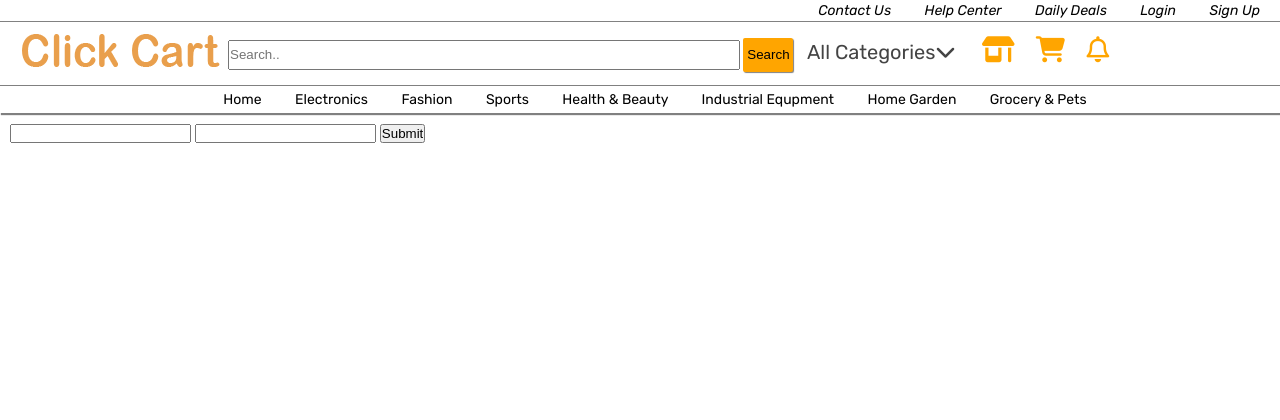
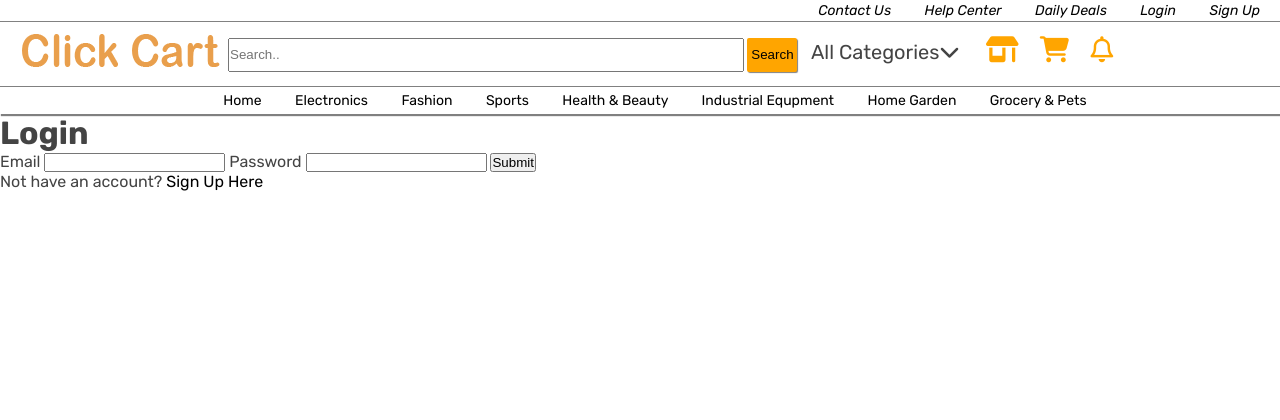
Before and after one commit to lahiruudayakumara/ClickCart, a PHP site: page /login.php in a window 1280 px wide. Shown: the top 420 px of the page. Run offline with PHP 8.4, Linux system fonts and the light colour scheme.

Commit message:
Update login.php

```diff
--- a/login.php
+++ b/login.php
@@ -1,151 +1,39 @@
-<?php
-
-	session_start();
-
-	include './conn.php';
-
-	if(isset($_SESSION['seller_login'])) {
-
-		?>
 <!DOCTYPE html>
 <html lang="en">
 <head>
     <meta charset="UTF-8">
     <meta http-equiv="X-UA-Compatible" content="IE=edge">
     <meta name="viewport" content="width=device-width, initial-scale=1.0">
-		    <title>Click Cart</title>
+    <title>Login Page</title>
+    <link rel="stylesheet" href="./css/header.css">
 	<link rel="stylesheet" href="./css/style.css">
     <link href="https://fonts.googleapis.com/css2?family=Fredoka:wght@300;400;500;600;700&family=Oswald:wght@200&family=Rubik:ital,wght@0,300;0,400;0,500;0,600;0,700;0,800;0,900;1,300;1,400;1,500;1,600;1,700;1,800;1,900&display=swap" rel="stylesheet">
     <link rel="stylesheet" href="https://cdnjs.cloudflare.com/ajax/libs/font-awesome/6.4.0/css/all.min.css" integrity="sha512-iecdLmaskl7CVkqkXNQ/ZH/XLlvWZOJyj7Yy7tcenmpD1ypASozpmT/E0iPtmFIB46ZmdtAc9eNBvH0H/ZpiBw==" crossorigin="anonymous" referrerpolicy="no-referrer" />
 </head>
+
 <body>
-		    <?php include "./header.php" ?>
-		    <div style="margin:10px;">
+
+    <!-- Header -->
+	<?php include './header.php'; ?>
+
+    <!-- Login form -->
+    <div class="login-box">
+      <h1>Login</h1>
         <form>
-		    		<input type="text" name="username">
-		    		<input type="text" name="password">
-		    		<input type="submit" name="submit">
-		    	</form>
+            <label>Email</label>
+            <input type="email" placeholder="" />
+            <label>Password</label>
+            <input type="password" placeholder="" />
+            <input type="button" value="Submit" />
+      <closeform></closeform></form>
     </div>
-		    <?php include "./footer.php" ?>
-		</body>
-		</html>
-		<?php
+    <p class="para-2">
+      Not have an account? <a href="signup.html">Sign Up Here</a>
+    </p>
 
-	} else {
-
-			if (isset($_POST['submit'])) {
-			    $email = $_POST['email'];
-			    $password = $_POST['password'];
-
-			    $sql = "SELECT * FROM seller WHERE email='$email' AND password='$password'";
-			    $result = mysqli_query($con, $sql);
-			    $row_count = mysqli_num_rows($result);
-
-			    if ($row_count == 1) {
-			        // Fetch the row data
-			        $row = mysqli_fetch_assoc($result);
-
-			        // Access specific column values
-			        $sellerID = $row['seller_ID'];
-			        // ...
-
-			        // Seller login successful
-			        $_SESSION['user_role'] = 'seller';
-			        $_SESSION['seller_ID'] = $sellerID;
-			        header("Location: seller_dashboard.php"); // Redirect to seller dashboard page
-			        exit();
-			    }
-
-			    // Query the Buyers table
-			    $sql = "SELECT * FROM buyer WHERE email='$username' AND password='$password'";
-			    $result = mysqli_query($con, $sql);
-			    $row_count = mysqli_num_rows($result);
-
-			    if ($row_count == 1) {
-			        // Fetch the row data
-			        $row = mysqli_fetch_assoc($result);
-
-			        // Access specific column values
-			        $buyerID = $row['buyerID'];
-			        $buyerName = $row['buyerName'];
-			        // ...
-
-			        // Buyer login successful
-			        $_SESSION['user_role'] = 'buyer';
-			        $_SESSION['username'] = $username;
-			        header("Location: buyer_dashboard.php"); // Redirect to buyer dashboard page
-			        exit();
-			    }
-
-			    if ($row_count == 1 ) {
-
-			    } else {
-			    	$erro = "Invalid username or password";
-			    }
-
-
-
-			}
-
-
-/*
-		include './conn.php';
-		if ($_SERVER['REQUEST_METHOD'] === 'POST') {
-
-			$email = $_POST['email'];
-			$password = $_POST['password'];
-
-
-			if ($email == 'lahiru@gmail.com' AND $password == '1234'){
-				//user entered correct details
-				$_SESSION['seller_login'] = true;
-				setcookie('myData', 'Hello, World!');
-
-
-				header('Location: seller_dashboard.php');
-				exit();
-			} else {
-				// user entered false details
-				$error = 'Incorect details';
-			}
-
-		}
-
-*/
-		?>
-		<!DOCTYPE html>
-		<html lang="en">
-		<head>
-		    <meta charset="UTF-8">
-		    <meta http-equiv="X-UA-Compatible" content="IE=edge">
-		    <meta name="viewport" content="width=device-width, initial-scale=1.0">
-		    <title>Click Cart</title>
-		    <link rel="stylesheet" href="./css/style.css">
-		    <link href="https://fonts.googleapis.com/css2?family=Fredoka:wght@300;400;500;600;700&family=Oswald:wght@200&family=Rubik:ital,wght@0,300;0,400;0,500;0,600;0,700;0,800;0,900;1,300;1,400;1,500;1,600;1,700;1,800;1,900&display=swap" rel="stylesheet">
-		    <link rel="stylesheet" href="https://cdnjs.cloudflare.com/ajax/libs/font-awesome/6.4.0/css/all.min.css" integrity="sha512-iecdLmaskl7CVkqkXNQ/ZH/XLlvWZOJyj7Yy7tcenmpD1ypASozpmT/E0iPtmFIB46ZmdtAc9eNBvH0H/ZpiBw==" crossorigin="anonymous" referrerpolicy="no-referrer" />
-		</head>
-		<body>
-		    <?php include "./header.php" ?>
-		    <div style="margin:10px;">
-		    	<form action="login.php" method="post">
-		    		<input type="email" name="email">
-		    		<input type="password" name="password">
-		    		<input type="submit" name="submit">
-		    		<?php if(isset($erro)) { ?>
-		    		<p style="color: red; "><?php echo $erro; ?></p>
-		    		<?php } ?>
-		    	</form>
-		    </div>
-		    <?php include "./footer.php" ?>
+    <!-- Footer -->
+    <?php include './footer.php' ?>
 
 </body>
+
 </html>
-		<?php
-
-	}
-
-	mysqli_close($con);
-
-
-?>
```
Lines whose indentation alone changed are shown as unchanged.
